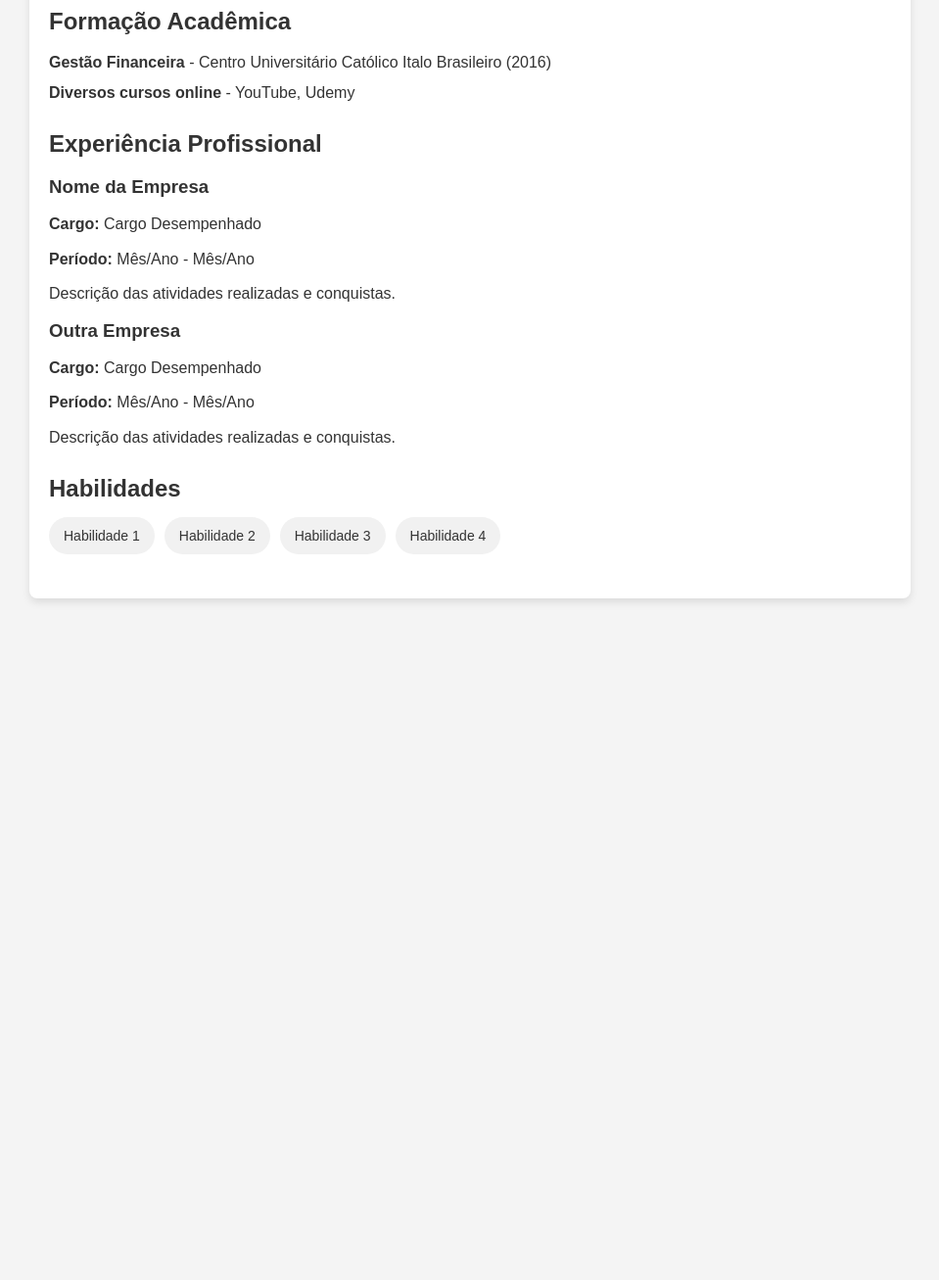
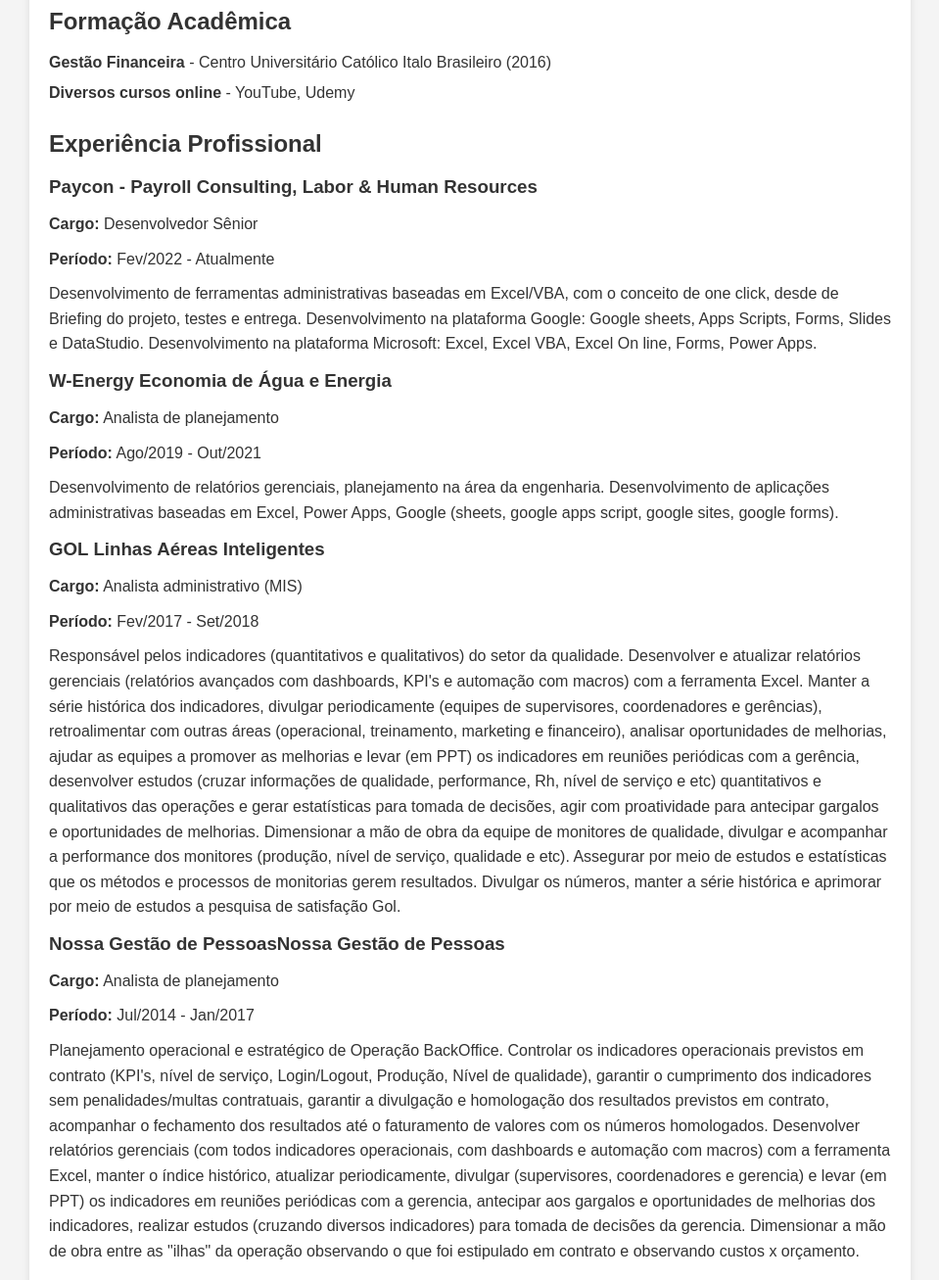
Before and after one commit to SilvandesCedro/curriculumvitae, a plain HTML site: page index.html in a window 1280 px wide. Shown: the part 626-1933 px from the top of the page at 98% size, without its empty margins (160-1119 px from the left). Before the commit the page ends 1257 px from the top, so only its background shows below. Drawn offline with Linux system fonts and the light colour scheme.

Commit message:
Update index.html

```diff
--- a/index.html
+++ b/index.html
@@ -97,7 +97,7 @@
             <ul>
                 <li><strong>Email:</strong> silvandes@hotmail.com</li>
                 <li><strong>Telefone:</strong> (11) 94890-3137</li>
-                <li><strong>Endereço:</strong> Estradas dos Mirandas, São Paulo-SP</li>
+                <li><strong>Endereço:</strong> Estradas dos Mirandas, Jardim Maria Duarte, São Paulo-SP</li>
             </ul>
         </section>
 
@@ -129,16 +129,60 @@
             <h2>Experiência Profissional</h2>
             <ul>
                 <li>
-                    <h3>Nome da Empresa</h3>
-                    <p><strong>Cargo:</strong> Cargo Desempenhado</p>
-                    <p><strong>Período:</strong> Mês/Ano - Mês/Ano</p>
-                    <p>Descrição das atividades realizadas e conquistas.</p>
+                    <h3>Paycon - Payroll Consulting, Labor & Human Resources</h3>
+                    <p><strong>Cargo:</strong> Desenvolvedor Sênior</p>
+                    <p><strong>Período:</strong> Fev/2022 - Atualmente</p>
+                    <p>
+                        Desenvolvimento de ferramentas administrativas baseadas em Excel/VBA,
+                        com o conceito de one click, desde de Briefing do projeto, testes e entrega.
+                        Desenvolvimento na plataforma Google: Google sheets, Apps Scripts, Forms, Slides e
+                        DataStudio. Desenvolvimento na plataforma Microsoft: Excel, Excel VBA, Excel On line, Forms, Power Apps.
+                    </p>
                 </li>
                 <li>
-                    <h3>Outra Empresa</h3>
-                    <p><strong>Cargo:</strong> Cargo Desempenhado</p>
-                    <p><strong>Período:</strong> Mês/Ano - Mês/Ano</p>
-                    <p>Descrição das atividades realizadas e conquistas.</p>
+                    <h3>W-Energy Economia de Água e Energia</h3>
+                    <p><strong>Cargo:</strong> Analista de planejamento</p>
+                    <p><strong>Período:</strong> Ago/2019 - Out/2021</p>
+                    <p>
+                        Desenvolvimento de relatórios gerenciais, planejamento na área da
+                        engenharia. Desenvolvimento de aplicações administrativas baseadas em Excel, Power Apps, Google (sheets, google apps script, google sites, google forms).
+                    </p>
+                </li>
+                <li>
+                    <h3>GOL Linhas Aéreas Inteligentes</h3>
+                    <p><strong>Cargo:</strong> Analista administrativo (MIS)</p>
+                    <p><strong>Período:</strong> Fev/2017 - Set/2018</p>
+                    <p>
+                        Responsável pelos indicadores (quantitativos e qualitativos) do setor da qualidade. Desenvolver e atualizar
+                        relatórios gerenciais (relatórios avançados com dashboards, KPI's e automação com macros) com a ferramenta Excel.
+                        Manter a série histórica dos indicadores, divulgar periodicamente (equipes de supervisores, coordenadores e
+                        gerências), retroalimentar com outras áreas (operacional, treinamento, marketing e financeiro), analisar
+                        oportunidades de melhorias, ajudar as equipes a promover as melhorias e levar (em PPT) os indicadores em reuniões
+                        periódicas com a gerência, desenvolver estudos (cruzar informações de qualidade, performance, Rh, nível de
+                        serviço e etc) quantitativos e qualitativos das operações e gerar estatísticas para tomada de decisões, agir
+                        com proatividade para antecipar gargalos e oportunidades de melhorias. Dimensionar a mão de obra da equipe de
+                        monitores de qualidade, divulgar e acompanhar a performance dos monitores (produção, nível de serviço,
+                        qualidade e etc). Assegurar por meio de estudos e estatísticas que os métodos e processos de monitorias gerem
+                        resultados. Divulgar os números, manter a série histórica e aprimorar por meio de estudos a pesquisa de
+                        satisfação Gol.
+                    </p>
+                </li>
+                <li>
+                    <h3>Nossa Gestão de PessoasNossa Gestão de Pessoas</h3>
+                    <p><strong>Cargo:</strong> Analista de planejamento</p>
+                    <p><strong>Período:</strong> Jul/2014 - Jan/2017</p>
+                    <p>
+                        Planejamento operacional e estratégico de Operação BackOffice. Controlar os indicadores operacionais
+                        previstos em contrato (KPI's, nível de serviço, Login/Logout, Produção, Nível de qualidade), garantir o
+                        cumprimento dos indicadores sem penalidades/multas contratuais, garantir a divulgação e homologação dos
+                        resultados previstos em contrato, acompanhar o fechamento dos resultados até o faturamento de valores com os
+                        números homologados. Desenvolver relatórios gerenciais (com todos indicadores operacionais, com dashboards e
+                        automação com macros) com a ferramenta Excel, manter o índice histórico, atualizar periodicamente, divulgar
+                        (supervisores, coordenadores e gerencia) e levar (em PPT) os indicadores em reuniões periódicas com a gerencia,
+                        antecipar aos gargalos e oportunidades de melhorias dos indicadores, realizar estudos (cruzando diversos
+                        indicadores) para tomada de decisões da gerencia. Dimensionar a mão de obra entre as "ilhas" da operação
+                        observando o que foi estipulado em contrato e observando custos x orçamento.
+                    </p>
                 </li>
             </ul>
         </section>
```
